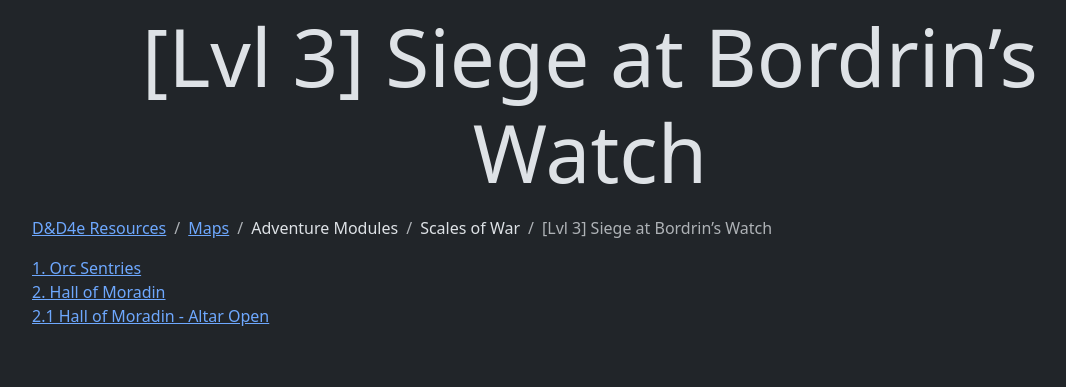
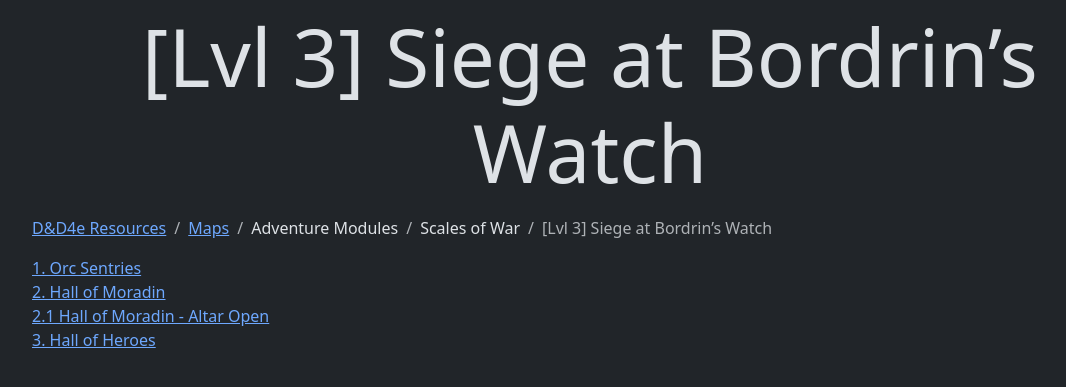
Before and after one commit to DnD4e/Maps, a Jekyll site: the page built from AdventureModules/ScalesOfWar/03-SiegeAtBordrinsWatch/index.html, in a window 1280 px wide. Shown: the top 387 px of the page, without its empty margins (50-1116 px from the left). Built offline with Jekyll 4.4.1, drawn with Linux system fonts in a browser that asks for light colours.

Commit message:
Scales of War: Lvl3 SoBW: 3. Hall of Heroes: Add

```diff
--- a/_data/AdventureModules_ScalesOfWar/SiegeOfBordrinsWatch.json
+++ b/_data/AdventureModules_ScalesOfWar/SiegeOfBordrinsWatch.json
@@ -9,5 +9,9 @@
 	{
 		"name": "2.1 Hall of Moradin - Altar Open",
 		"filename": "2.1 Hall of Moradin - Altar Open.webp"
+	},
+	{
+		"name": "3. Hall of Heroes",
+		"filename": "3. Hall of Heroes.webp"
 	}
 ]
```
Also changed, not shown: 1 other file.
